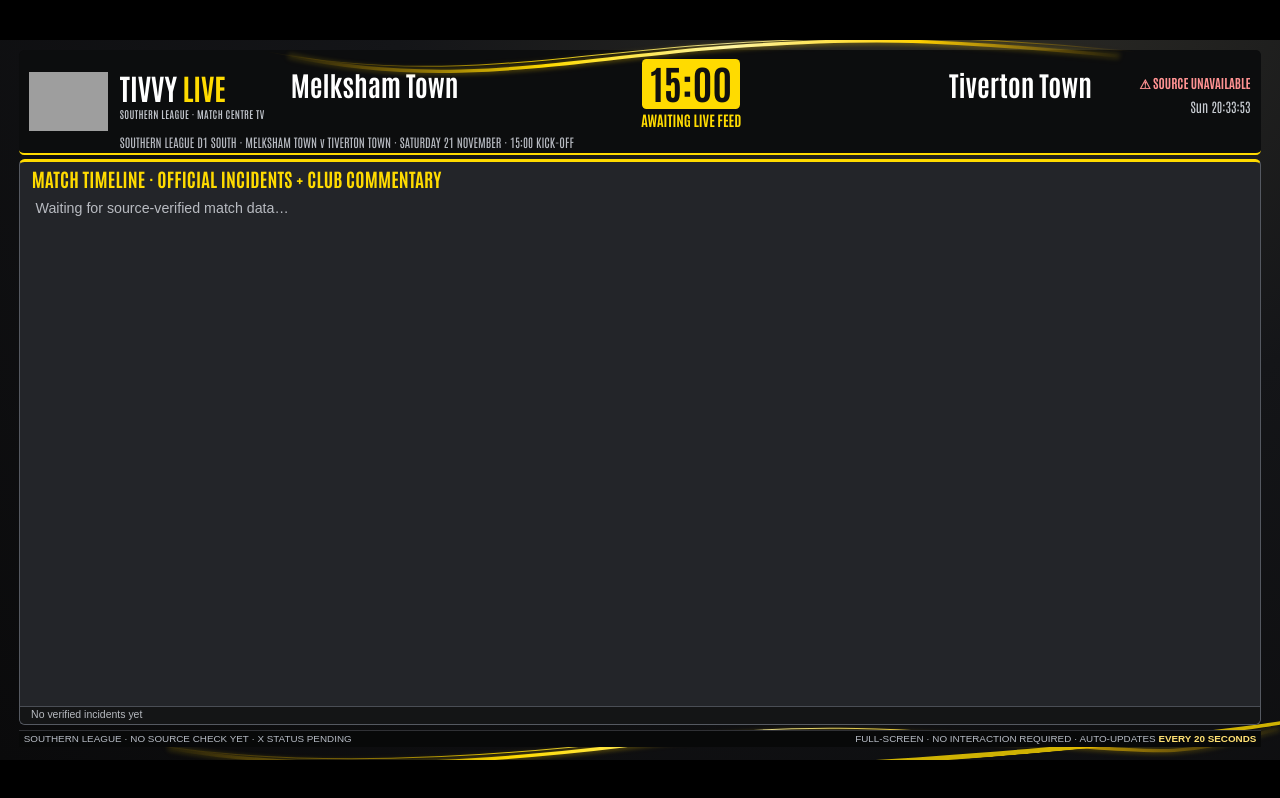
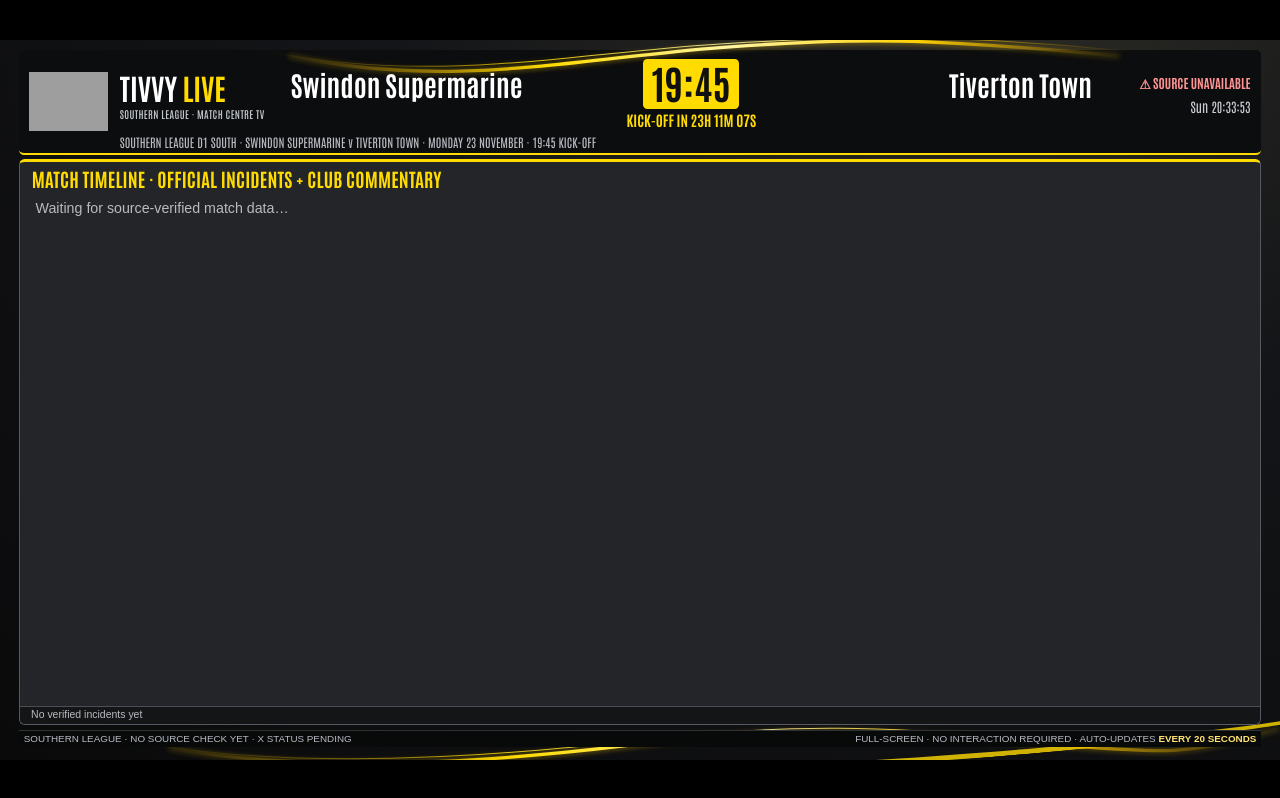
Before and after one commit to nickabull/Tiverton-Town-Control-Centre, a plain HTML site: page tivvy-live-tv.html in a window 1280 px wide. Drawn offline with Linux system fonts and the light colour scheme; no server answers; grey boxes are pictures that could not be loaded.

Commit message:
Roll TV ticker default to Swindon Supermarine on 23 Nov; preserve Melksham replay

```diff
--- a/tivvy-live-tv.html
+++ b/tivvy-live-tv.html
@@ -304,8 +304,8 @@ const replayCutoff=Date.parse("2026-11-21T15:34:59Z");
 if(focusMinute!==null)document.body.classList.add("historical-focus");
 if(demoMode)document.body.classList.add("demo");
 // Keep this default match date in sync with tivvy-live-saturday-test.html when preparing each matchday.
-const date=["2026-11-11","2026-11-14","2026-11-21"].includes(params.get("date"))?params.get("date"):"2026-11-21";
-const fixtures={"2026-11-11":{home:"Paulton Rovers",away:"Tiverton Town",kickoff:"19:30"},"2026-11-14":{home:"Tiverton Town",away:"Bishops Cleeve",kickoff:"15:00"},"2026-11-21":{home:"Melksham Town",away:"Tiverton Town",kickoff:"15:00"}};
+const date=["2026-11-11","2026-11-14","2026-11-21","2026-11-23"].includes(params.get("date"))?params.get("date"):"2026-11-23";
+const fixtures={"2026-11-11":{home:"Paulton Rovers",away:"Tiverton Town",kickoff:"19:30"},"2026-11-14":{home:"Tiverton Town",away:"Bishops Cleeve",kickoff:"15:00"},"2026-11-21":{home:"Melksham Town",away:"Tiverton Town",kickoff:"15:00"},"2026-11-23":{home:"Swindon Supermarine",away:"Tiverton Town",kickoff:"19:45"}};
 const config=fixtures[date],api="https://tivvy-live-collector.nickabull.workers.dev/live?date="+date;
  const kickoffAt=new Date(date+"T"+config.kickoff+":00Z").getTime();
  const matchDateLabel=new Date(date+"T12:00:00Z").toLocaleDateString("en-GB",{timeZone:"Europe/London",weekday:"long",day:"numeric",month:"long"});
```
